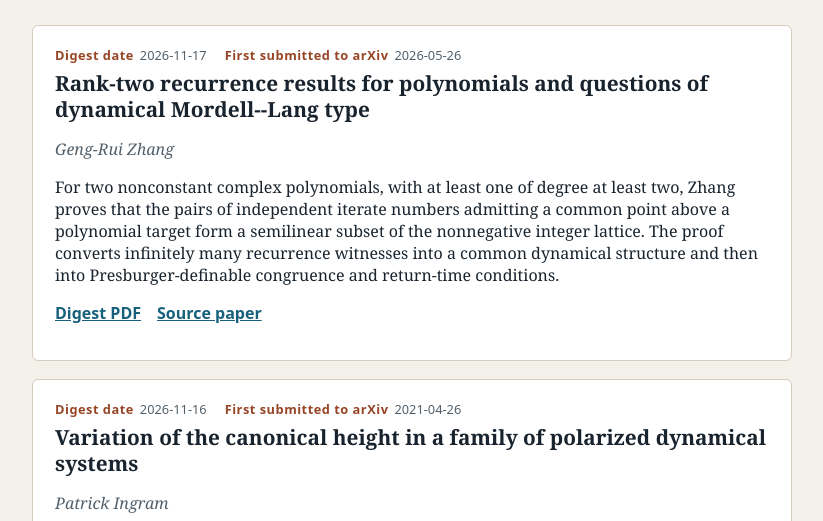
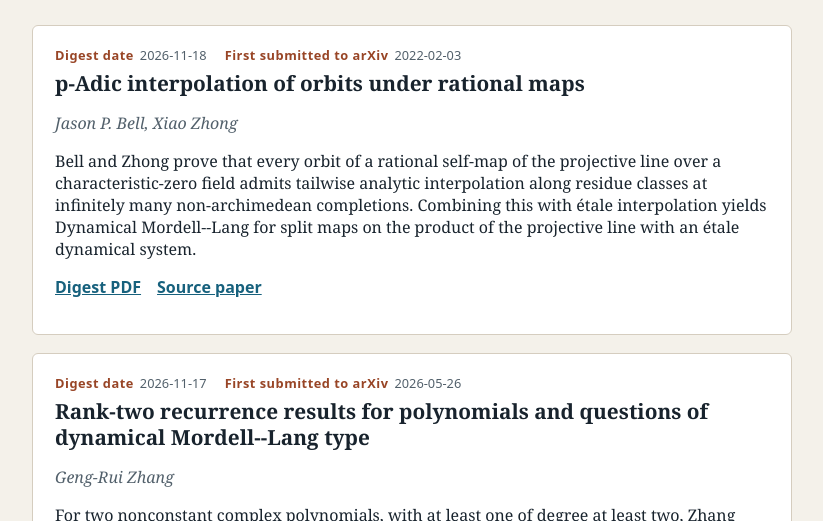
Before and after one commit to Yoaskay/daily-math-paper-digest-pages, a plain HTML site: page topics/arithmetic-dynamics.html in a window 1280 px wide. Shown: the part 279-800 px from the top of the page, without its empty margins (158-981 px from the left). Drawn offline with Linux system fonts and the light colour scheme.

Commit message:
Publish digest site for 2026-11-18

```diff
--- a/topics/arithmetic-dynamics.html
+++ b/topics/arithmetic-dynamics.html
@@ -14,6 +14,16 @@
     <p>Arithmetic dynamics in the broad sense.</p></header>
     <section class="digest-list" aria-label="Arithmetic dynamics digests">
     <article class="digest">
+<dl class="dates">
+<div><dt>Digest date</dt><dd>2026-11-18</dd></div>
+<div><dt>First submitted to arXiv</dt><dd>2022-02-03</dd></div>
+</dl>
+<h2>p-Adic interpolation of orbits under rational maps</h2>
+<p class="authors">Jason P. Bell, Xiao Zhong</p>
+<p>Bell and Zhong prove that every orbit of a rational self-map of the projective line over a characteristic-zero field admits tailwise analytic interpolation along residue classes at infinitely many non-archimedean completions. Combining this with étale interpolation yields Dynamical Mordell--Lang for split maps on the product of the projective line with an étale dynamical system.</p>
+<p class="links"><a href="../digests/2026-11-18-arxiv-2202.01673.pdf">Digest PDF</a> <a href="http://arxiv.org/abs/2202.01673v1">Source paper</a></p>
+</article>
+<article class="digest">
 <dl class="dates">
 <div><dt>Digest date</dt><dd>2026-11-17</dd></div>
 <div><dt>First submitted to arXiv</dt><dd>2026-05-26</dd></div>
```
Also changed, not shown: index.html (+1 -1 lines), 1 other file.
